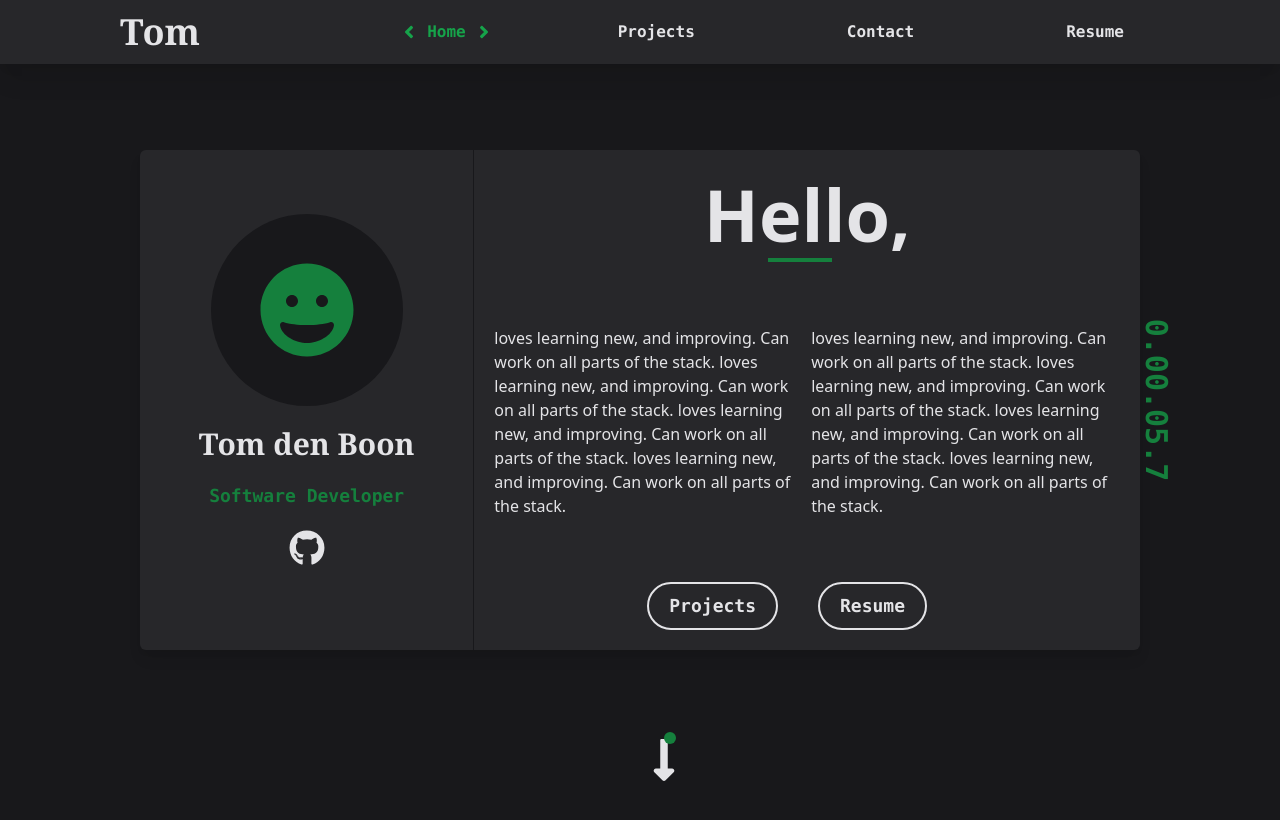
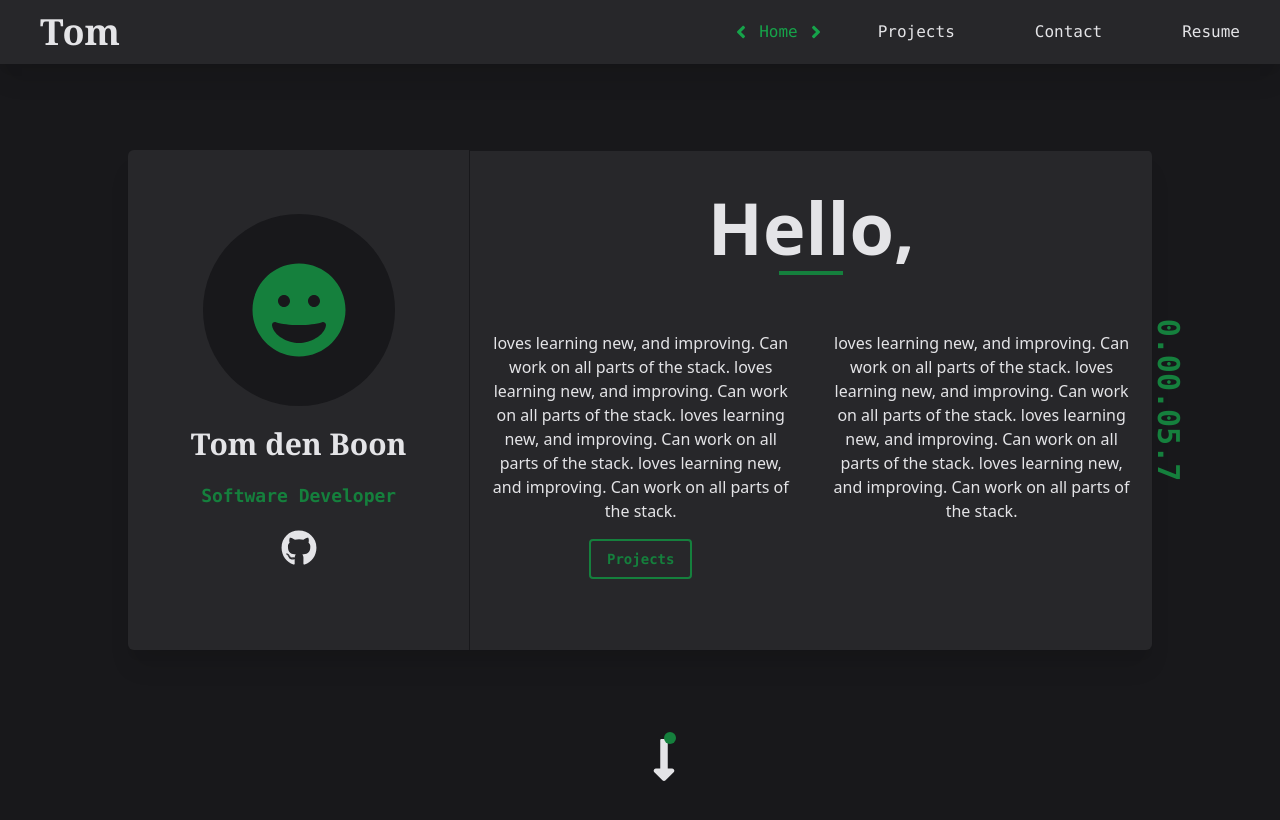
Before and after one commit to tomdenboon/portfolio-v1, a React (Create React App) app: page / in a window 1280 px wide. Shown: the top 820 px of the page. Built offline with nearby package versions, Linux system fonts and the light colour scheme.

Commit message:
Made the home page responsive, improved styling

```diff
--- a/src/App.js
+++ b/src/App.js
@@ -11,7 +11,6 @@ import Projects from './components/Projects';
 function App() {
   return (
     <Router>
-      <div className="flex flex-col">
         <Navbar />
         <Switch>
           <Route exact path="/">
@@ -24,7 +23,6 @@ function App() {
             <Projects />
           </Route>
         </Switch>
-      </div>
     </Router>
   );
 }
--- a/src/components/Home.js
+++ b/src/components/Home.js
@@ -1,23 +1,22 @@
-import React, { useRef } from 'react';
-import PersonCard from "./PersonCard";
+import React, { useRef } from "react";
+import PersonCard from "./personCard/PersonCard";
 import BottomArrow from "./BottomArrow";
 
 function Home() {
-    const myRef = useRef(null)
+  const myRef = useRef(null);
   const executeScroll = () => {
-        console.log("clickclak")
-        myRef.current.scrollIntoView({ behavior: 'smooth'})
-    }
+    console.log("clickclak");
+    myRef.current.scrollIntoView({ behavior: "smooth" });
+  };
   return (
-        <div className="flex flex-col">
-            <div className="w-full h-screen justify-center items-center flex flex-col bg-gray-900">
+    <div className="flex flex-col bg-gray-900">
+      <div className="flex flex-col items-center justify-center pt-16 sm:pt-0 sm:h-screen">
         <PersonCard />
-                <button onClick={executeScroll}>
-                    <BottomArrow/>
+        <button className="invisible sm:visible" onClick={executeScroll}>
+          <BottomArrow />
         </button>
       </div>
-            <div className="w-full h-screen bg-gray-900" ref={myRef}>
-            </div>
+      <div className="flex h-screen" ref={myRef}></div>
     </div>
   );
 }
--- a/src/components/Navbar.js
+++ b/src/components/Navbar.js
@@ -1,13 +1,14 @@
-import React from 'react';
-import NavbarItem from './NavbarItem';
+import React from "react";
+import NavbarItem from "./NavbarItem";
 
 function Navbar() {
   return (
-        <div className="text-gray-200 font-semibold font-mono top-0 left-0 flex w-full h-16 absolute bg-gray-800 justify-between items-center px-20 shadow-xl">
-            <div className="text-4xl font-serif font-bold cursor-pointer mx-10">
-                Tom
-            </div>
-            <div className="flex items-center">
+    <div
+      className="text-gray-200 font-mono top-0 left-0 flex w-full justify-between
+      absolute h-16 bg-gray-800 items-center shadow-xl"
+    >
+      <div className="text-4xl font-serif font-bold cursor-pointer mx-10">Tom</div>
+      <div className="flex items-center invisible md:visible">
         <NavbarItem routeName="/">Home</NavbarItem>
         <NavbarItem routeName="/projects">Projects</NavbarItem>
         <NavbarItem routeName="/contact">Contact</NavbarItem>
--- a/src/components/NavbarItem.js
+++ b/src/components/NavbarItem.js
@@ -1,32 +1,48 @@
-import React, { useState, useEffect } from 'react';
-import { FaAngleLeft, FaAngleRight } from 'react-icons/fa';
-import { NavLink } from 'react-router-dom';
-import { withRouter } from 'react-router-dom'
+import React, { useState, useEffect } from "react";
+import { FaAngleLeft, FaAngleRight } from "react-icons/fa";
+import { NavLink } from "react-router-dom";
+import { withRouter } from "react-router-dom";
 
 function NavbarItem(props) {
   const [childrenActive, setChildrenActive] = useState(false);
 
   useEffect(() => {
     isActiveItem();
-    })
+  });
 
-    const isActiveItem = (() => {
-        if ((props.location.pathname !== props.routeName) && childrenActive) {
+  const isActiveItem = () => {
+    if (props.location.pathname !== props.routeName && childrenActive) {
       setChildrenActive(false);
-        } else if((props.location.pathname === props.routeName) && !childrenActive){
+    } else if (props.location.pathname === props.routeName && !childrenActive) {
       setChildrenActive(true);
     }
-    });
+  };
 
   return (
-        <NavLink to={props.routeName} className="flex items-center justify-center hover:text-green-600 cursor-pointer mx-14
-            ease-out duration-300 group" activeClassName="text-green-600" exact>
-            <FaAngleLeft className={'group-hover:opacity-100 group-hover:text-green-600 group-hover:-translate-x-2 duration-200 transform ease-out'
-                + (childrenActive ? "opacity-100 text-green-600 text-xl -translate-x-2" : "text-gray-200 text-xl opacity-0 -translate-x-5")} />
+    <NavLink
+      to={props.routeName}
+      className="flex items-center justify-center hover:text-green-600 cursor-pointer mx-5
+            ease-out duration-300 group"
+      activeClassName="text-green-600"
+      exact
+    >
+      <FaAngleLeft
+        className={
+          "group-hover:opacity-100 group-hover:text-green-600 group-hover:-translate-x-2 duration-200 transform ease-out" +
+          (childrenActive
+            ? "opacity-100 text-green-600 text-xl -translate-x-2"
+            : "text-gray-200 text-xl opacity-0 -translate-x-5")
+        }
+      />
       {props.children}
-            <FaAngleRight className={'group-hover:opacity-100 group-hover:text-green-600 group-hover:translate-x-2 duration-300 transform ease-out'
-                + (childrenActive ? "opacity-100 text-green-600 text-xl translate-x-2" : "text-gray-200 text-xl opacity-0 translate-x-5")} />
-
+      <FaAngleRight
+        className={
+          "group-hover:opacity-100 group-hover:text-green-600 group-hover:translate-x-2 duration-300 transform ease-out" +
+          (childrenActive
+            ? "opacity-100 text-green-600 text-xl translate-x-2"
+            : "text-gray-200 text-xl opacity-0 translate-x-5")
+        }
+      />
     </NavLink>
   );
 }
--- a/src/components/PersonCard.js
+++ /dev/null
@@ -1,71 +0,0 @@
-import React, { useState } from 'react';
-import { useSelector } from 'react-redux';
-import CustomButton1 from './CustomButton1';
-import { formatTime } from '../utils'
-import { FaGrin, FaGrinWink, FaGithub } from 'react-icons/fa'
-import { Link } from 'react-router-dom'
-
-
-function PersonCard() {
-    const [isHoveredSmiley, setIsHoveredSmiley] = useState(false);
-    const timer = useSelector(state => state.timer)
-
-    const toggleHover = (() => {
-        setIsHoveredSmiley(!isHoveredSmiley)
-    });
-
-    return (
-        <div className="shadow-lg divide-x divide-gray-900 font flex text-gray-200 bg-gray-800 rounded-md" style={{width: "1000px", height: "500px"}}>
-            <div className="w-1/3 h-full items-center flex flex-col">
-                <div className="mt-16 h-48 w-48 flex items-center text-8xl justify-center rounded-full bg-gray-900 text-green-700"
-                onMouseEnter={toggleHover} onMouseLeave={toggleHover}>
-                    {isHoveredSmiley ? <FaGrinWink/> : <FaGrin/>}
-                </div>
-                <div className="text-3xl font-serif font-black mt-5">
-                    Tom den Boon
-                </div>
-                <div className="text-lg text-green-700 font-mono font-black mt-5">
-                    Software Developer
-                </div>
-                <a href="https://github.com/tomdenboon" target="_blank" rel="noreferrer">
-                    <div className="flex mt-5 text-4xl hover:text-gray-400 cursor-pointer select-none">
-                        <FaGithub />
-                    </div>
-                </a>
-            </div>
-            <div className="relative w-2/3 h-full flex flex-col justify-between items-center p-5">
-                <div className="flex flex-col text-7xl font-bold pt-2">
-                    Hello,
-                    <div className="h-1 ml-16 mt-2 w-16 bg-green-700"></div>
-                </div>
-                <div className="flex w-full justify-between">
-                    <div className="w-1/2 mr-1">
-                        loves learning new, and improving. Can work on all parts of the stack.
-                        loves learning new, and improving. Can work on all parts of the stack.
-                        loves learning new, and improving. Can work on all parts of the stack.
-                        loves learning new, and improving. Can work on all parts of the stack.
-                    </div>
-                    <div className="w-1/2 ml-1">
-                        loves learning new, and improving. Can work on all parts of the stack.
-                        loves learning new, and improving. Can work on all parts of the stack.
-                        loves learning new, and improving. Can work on all parts of the stack.
-                        loves learning new, and improving. Can work on all parts of the stack.
-                    </div>
-                </div>
-                <div className="flex">
-                    <Link to="/project">
-                        <CustomButton1 content="Projects"/>
-                    </Link>
-                    <Link to="/resume">
-                        <CustomButton1 content="Resume"/>
-                    </Link>
-                </div>
-                <div className="flex transform translate-x-1/2 translate-y-1/2 rotate-90 -right-4 bottom-1/2 absolute text-green-700 font-bold font-mono text-3xl select-none">
-                    {formatTime(timer.time)}
-                </div>
-            </div>
-        </div>
-    );
-}
-
-export default PersonCard;
--- a/src/components/CustomButton1.js
+++ b/src/components/personCard/CustomButton1.js
@@ -2,8 +2,8 @@ import React from 'react';
 
 function CustomButton1(props) {
     return (
-        <div className="flex items-center justify-center mr-10 px-5 py-2 rounded-3xl font-mono font-black text-lg
-        border-2 border-gray-200 text-gray-200 hover:text-gray-200 hover:bg-green-700 hover:border-opacity-0
+        <div className="flex items-center justify-center px-4 py-2 font-bold rounded font-mono text-sm
+        border-2 border-green-700 text-green-700 hover:bg-green-700 hover:bg-opacity-10 hover:border-opacity-100
         transition-all ease--out duration-300 cursor-pointer select-none">
             {props.content}
         </div>
--- /dev/null
+++ b/src/components/personCard/PersonCard.js
@@ -0,0 +1,30 @@
+import React from "react";
+import { useSelector } from "react-redux";
+import { formatTime } from "../../utils";
+import PersonCardLeft from "./PersonCardLeft";
+import PersonCardRight from "./PersonCardRight";
+
+function PersonCard() {
+  const timer = useSelector((state) => state.timer);
+
+  return (
+    <div
+      className="relative shadow-xl font text-gray-200 bg-gray-800
+      rounded-md m-4 sm:mx-8 min-w-min max-w-screen-lg items-stretch"
+    >
+      <div className="sm:flex sm:divide-x divide-y divide-gray-900">
+        <PersonCardLeft />
+        <PersonCardRight />
+      </div>
+      <div
+        className=" transform translate-x-1/2 sm:translate-y-1/2  sm:rotate-90 sm:-right-4 sm:bottom-1/2
+        bottom-0 right-1/2 translate-y-full
+        absolute text-green-700 font-bold font-mono text-3xl select-none flex"
+      >
+        {formatTime(timer.time)}
+      </div>
+    </div>
+  );
+}
+
+export default PersonCard;
--- /dev/null
+++ b/src/components/personCard/PersonCardLeft.js
@@ -0,0 +1,36 @@
+import React, { useState } from "react";
+import { FaGrin, FaGrinWink, FaGithub } from "react-icons/fa";
+
+function PersonCardLeft() {
+  const [isHoveredSmiley, setIsHoveredSmiley] = useState(false);
+
+  const toggleHover = () => {
+    setIsHoveredSmiley(!isHoveredSmiley);
+  };
+
+  return (
+    <div className="sm:w-1/3 items-center flex flex-col sm:my-16 my-10 mt-16">
+      <div
+        className="sm:h-48 sm:w-48 h-36 w-36 flex items-center sm:text-8xl
+        text-7xl justify-center rounded-full bg-gray-900 text-green-700"
+        onMouseEnter={toggleHover}
+        onMouseLeave={toggleHover}
+      >
+        {isHoveredSmiley ? <FaGrinWink /> : <FaGrin />}
+      </div>
+      <div className="flex text-3xl text-center font-serif font-black mt-5">
+        Tom den Boon
+      </div>
+      <div className="flex text-lg text-green-700 font-mono font-black mt-5 text-center">
+        Software Developer
+      </div>
+      <a href="https://github.com/tomdenboon" target="_blank" rel="noreferrer">
+        <div className="flex text-4xl my-5 hover:text-gray-400 cursor-pointer select-none">
+          <FaGithub />
+        </div>
+      </a>
+    </div>
+  );
+}
+
+export default PersonCardLeft;
--- /dev/null
+++ b/src/components/personCard/PersonCardRight.js
@@ -0,0 +1,35 @@
+import React from "react";
+import { Link } from "react-router-dom";
+import CustomButton1 from "./CustomButton1";
+
+function PersonCardRight() {
+  return (
+    <div className="sm:w-2/3">
+      <div className="flex flex-col items-center justify-center sm:text-7xl text-6xl font-bold my-10">
+        Hello,
+        <div className="h-1 mt-2 w-16 bg-green-700"></div>
+      </div>
+      <div className="sm:flex">
+        <div className="sm:w-1/2 flex flex-col m-4 text-center">
+          loves learning new, and improving. Can work on all parts of the stack.
+          loves learning new, and improving. Can work on all parts of the stack.
+          loves learning new, and improving. Can work on all parts of the stack.
+          loves learning new, and improving. Can work on all parts of the stack.
+          <div className="flex justify-evenly mt-4">
+            <Link to="/project">
+              <CustomButton1 content="Projects" />
+            </Link>
+          </div>
+        </div>
+        <div className="sm:w-1/2 flex m-4 text-center">
+          loves learning new, and improving. Can work on all parts of the stack.
+          loves learning new, and improving. Can work on all parts of the stack.
+          loves learning new, and improving. Can work on all parts of the stack.
+          loves learning new, and improving. Can work on all parts of the stack.
+        </div>
+      </div>
+    </div>
+  );
+}
+
+export default PersonCardRight;
```
Also changed, not shown: src/index.css (line endings or trailing spaces). Lines whose indentation alone changed are shown as unchanged.
